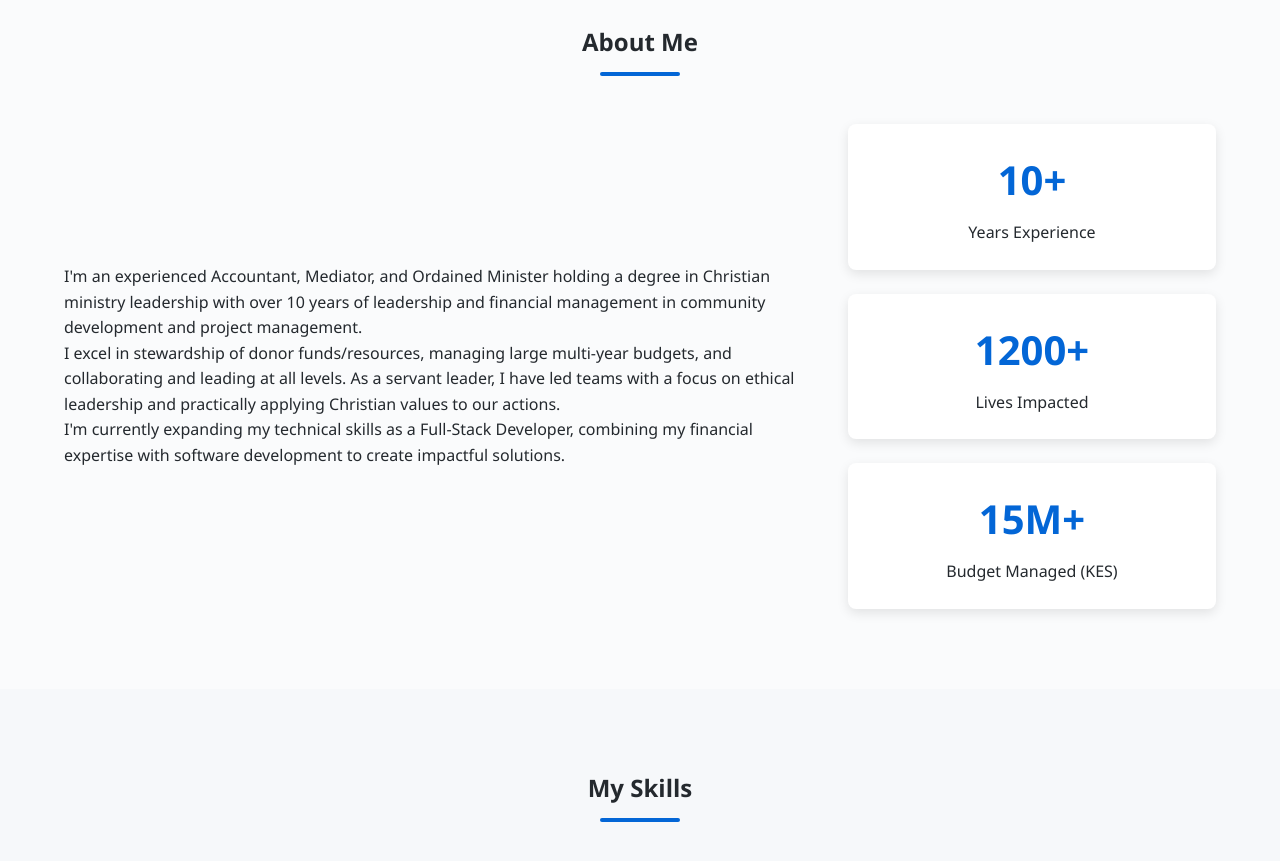
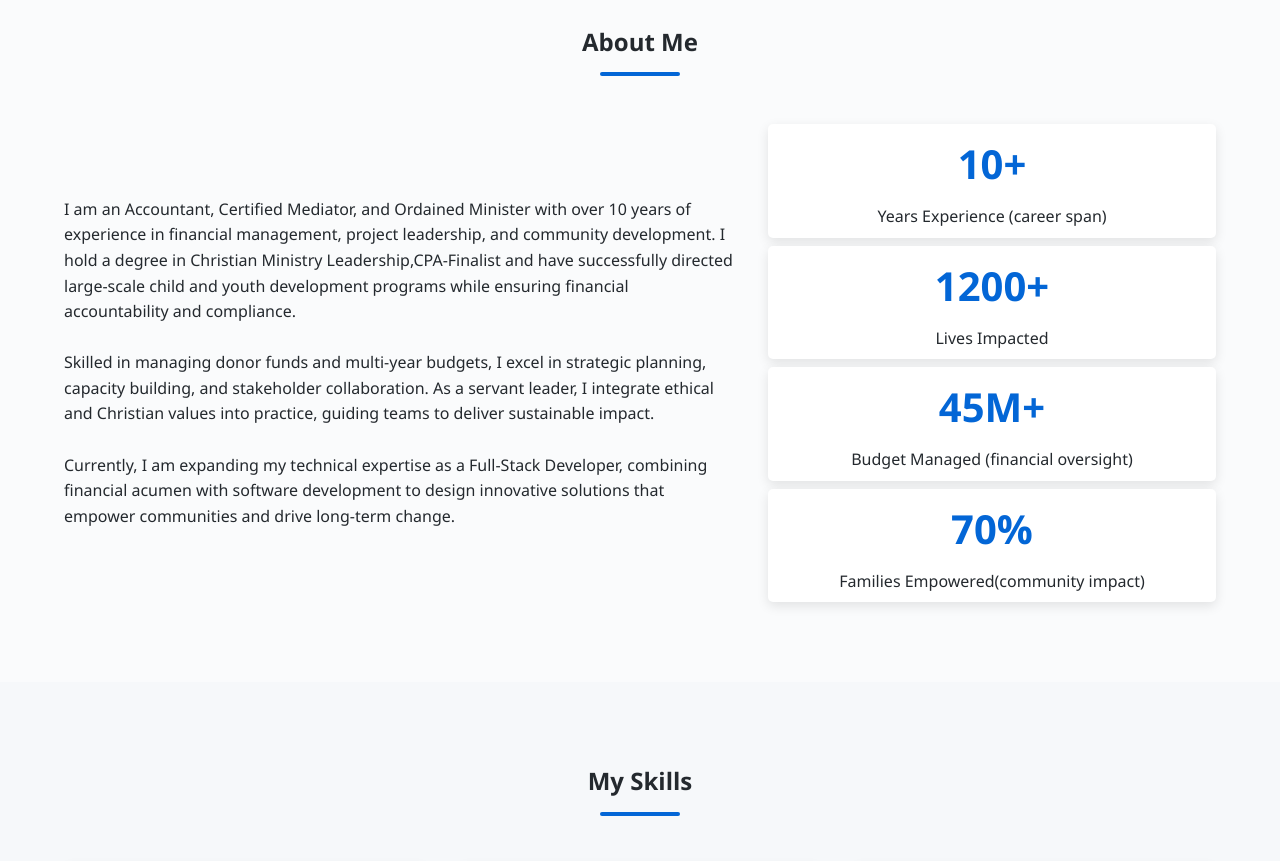
Before and after one commit to danielkthuo/danielkthuo, a plain HTML site: page index.html in a window 1280 px wide. Shown: the part 1880-2741 px from the top of the page. Drawn offline with Linux system fonts and the light colour scheme.

Commit message:
Updated files and content

```diff
--- a/index.html
+++ b/index.html
@@ -188,25 +188,25 @@
         /* About Section */
         .about-content {
             display: flex;
-            gap: 3rem;
+            gap: 2rem;
             align-items: center;
         }
 
         .about-text {
-            flex: 2;
+            flex: 1.5;
         }
 
         .about-stats {
             flex: 1;
             display: flex;
             flex-direction: column;
-            gap: 1.5rem;
+            gap: 0.5rem;
         }
 
         .stat-item {
             background: white;
-            padding: 1.5rem;
-            border-radius: 8px;
+            padding: 0.5rem;
+            border-radius: 5px;
             box-shadow: var(--shadow);
             text-align: center;
         }
@@ -704,22 +704,29 @@
             <h2 class="section-title">About Me</h2>
             <div class="about-content">
                 <div class="about-text">
-                    <p>I'm an experienced Accountant, Mediator, and Ordained Minister holding a degree in Christian ministry leadership with over 10 years of leadership and financial management in community development and project management.</p>
-                    <p>I excel in stewardship of donor funds/resources, managing large multi-year budgets, and collaborating and leading at all levels. As a servant leader, I have led teams with a focus on ethical leadership and practically applying Christian values to our actions.</p>
-                    <p>I'm currently expanding my technical skills as a Full-Stack Developer, combining my financial expertise with software development to create impactful solutions.</p>
-                </div>
+                    <p>I am an Accountant, Certified Mediator, and Ordained Minister with over 10 years of experience in financial management, project leadership, and community development. I hold a degree in Christian Ministry Leadership,CPA-Finalist and have successfully directed large-scale child and youth development programs while ensuring financial accountability and compliance.</p>
+<br>
+                    <p>Skilled in managing donor funds and multi-year budgets, I excel in strategic planning, capacity building, and stakeholder collaboration. As a servant leader, I integrate ethical and Christian values into practice, guiding teams to deliver sustainable impact.</p>
+<br>
+                    <p>Currently, I am expanding my technical expertise as a Full-Stack Developer, combining financial acumen with software development to design innovative solutions that empower communities and drive long-term change.</p>
+
+</div>
                 <div class="about-stats">
                     <div class="stat-item">
                         <div class="stat-number">10+</div>
-                        <div class="stat-label">Years Experience</div>
+                        <div class="stat-label">Years Experience (career span)</div>
                     </div>
                     <div class="stat-item">
                         <div class="stat-number">1200+</div>
                         <div class="stat-label">Lives Impacted</div>
                     </div>
                     <div class="stat-item">
-                        <div class="stat-number">15M+</div>
-                        <div class="stat-label">Budget Managed (KES)</div>
+                        <div class="stat-number">45M+</div>
+                        <div class="stat-label">Budget Managed (financial oversight)</div>
+                    </div>
+                    <div class="stat-item">
+                        <div class="stat-number">70%</div>
+                        <div class="stat-label">Families Empowered(community impact)</div>
                     </div>
                 </div>
             </div>
```
